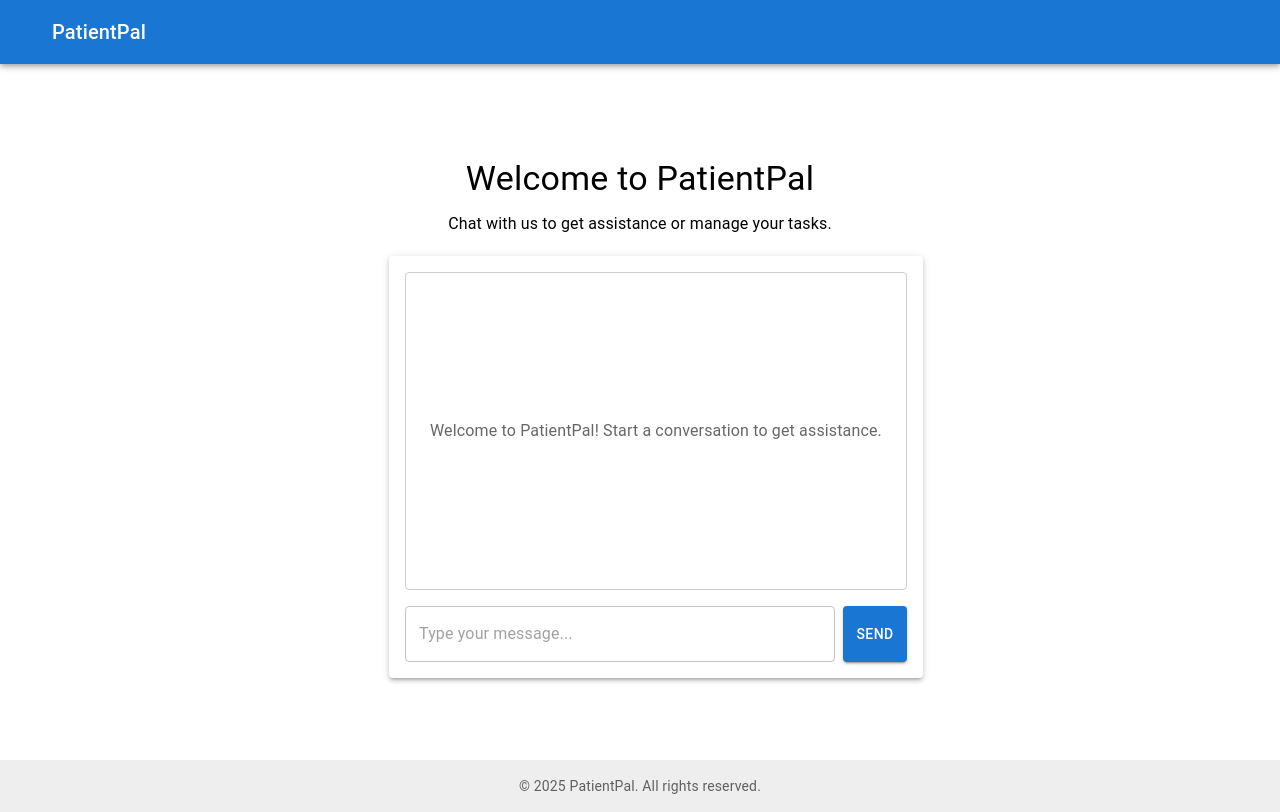
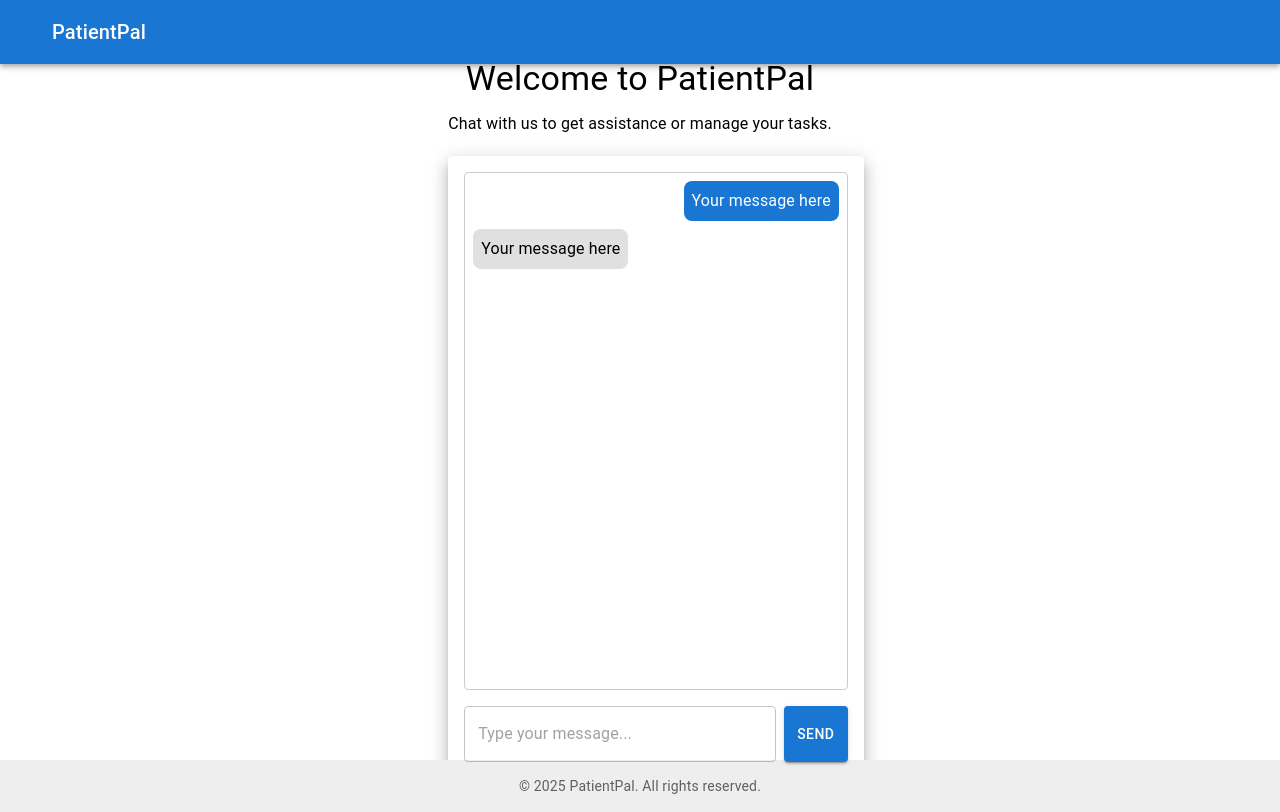
Before and after one commit to MirasSafadi/PatientPal-frontend, a React (Create React App) app in the folder patient-pal/: page / in a window 1280 px wide. Built offline with nearby package versions, Linux system fonts and the light colour scheme; some icons are missing.

Commit message:
adjustments to the chat box

```diff
--- a/patient-pal/src/Pages/HomePage.jsx
+++ b/patient-pal/src/Pages/HomePage.jsx
@@ -2,10 +2,19 @@ import React, { useState } from "react";
 import { Box, Typography, TextField, Button, Paper } from "@mui/material";
 
 function HomePage() {
-    const [messages, setMessages] = useState([]);
+    // State to manage chat messages and input
+    const [messages, setMessages] = useState([{
+        text: "Your message here", // The content of the message
+        sender: "user"            // Indicates the sender (e.g., "user")
+    }, {
+        text: "Your message here",
+        sender: "bot"            // Indicates the sender (e.g., "user")
+    }]);
     const [input, setInput] = useState("");
 
     const handleSendMessage = () => {
+        //Will fetch the messages from the server and update the state
+        // For now, we will just add the user message to the chat
         if (input.trim()) {
             setMessages([...messages, { text: input, sender: "user" }]);
             setInput("");
@@ -23,7 +32,7 @@ function HomePage() {
 
             {/* Chat Box */}
             <Paper
-                elevation={3}
+                elevation={10}
                 sx={{
                     width: "100%",
                     maxWidth: 600,
@@ -34,34 +43,41 @@ function HomePage() {
             >
                 <Box
                     sx={{
-                        height: 300,
+                        height: 500,
                         overflowY: "auto",
                         border: "1px solid #ccc",
                         borderRadius: 1,
                         padding: 1,
                         mb: 2,
-                        display: "flex", // Center the welcome message
-                        alignItems: "center",
-                        justifyContent: "center",
+                        display: "flex",
+                        flexDirection: "column", // Stack messages vertically
+                        alignItems: "center", // Center the welcome message
+                        justifyContent: messages.length === 0 ? "center" : "flex-start", // Center if no messages
                     }}
                 >
-                    {messages.length === 0 ? (
-                        <Typography variant="body1" color="text.secondary" textAlign="center">
-                            Welcome to PatientPal! Start a conversation to get assistance.
-                        </Typography>
-                    ) : (
-                        messages.map((message, index) => (
+                    {messages.map((message, index) => (
+                        <Box
+                            key={index}
+                            sx={{
+                                display: "flex",
+                                justifyContent: message.sender === "user" ? "flex-end" : "flex-start",
+                                mb: 1,
+                                width: "100%", // Ensure messages take up the full width of the container
+                            }}
+                        >
                             <Typography
-                                key={index}
                                 sx={{
-                                    textAlign: message.sender === "user" ? "right" : "left",
-                                    mb: 1,
+                                    maxWidth: "70%",
+                                    padding: 1,
+                                    borderRadius: 2,
+                                    backgroundColor: message.sender === "user" ? "#1976d2" : "#e0e0e0",
+                                    color: message.sender === "user" ? "#ffffff" : "#000000",
                                 }}
                             >
                                 {message.text}
                             </Typography>
-                        ))
-                    )}
+                        </Box>
+                    ))}
                 </Box>
                 <Box sx={{ display: "flex", gap: 1 }}>
                     <TextField
@@ -69,7 +85,13 @@ function HomePage() {
                         variant="outlined"
                         placeholder="Type your message..."
                         value={input}
+                        autoComplete="off"
                         onChange={(e) => setInput(e.target.value)}
+                        onKeyDown={(e) => {
+                            if (e.key === "Enter") {
+                                handleSendMessage();
+                            }
+                        }}
                     />
                     <Button
                         variant="contained"
```
